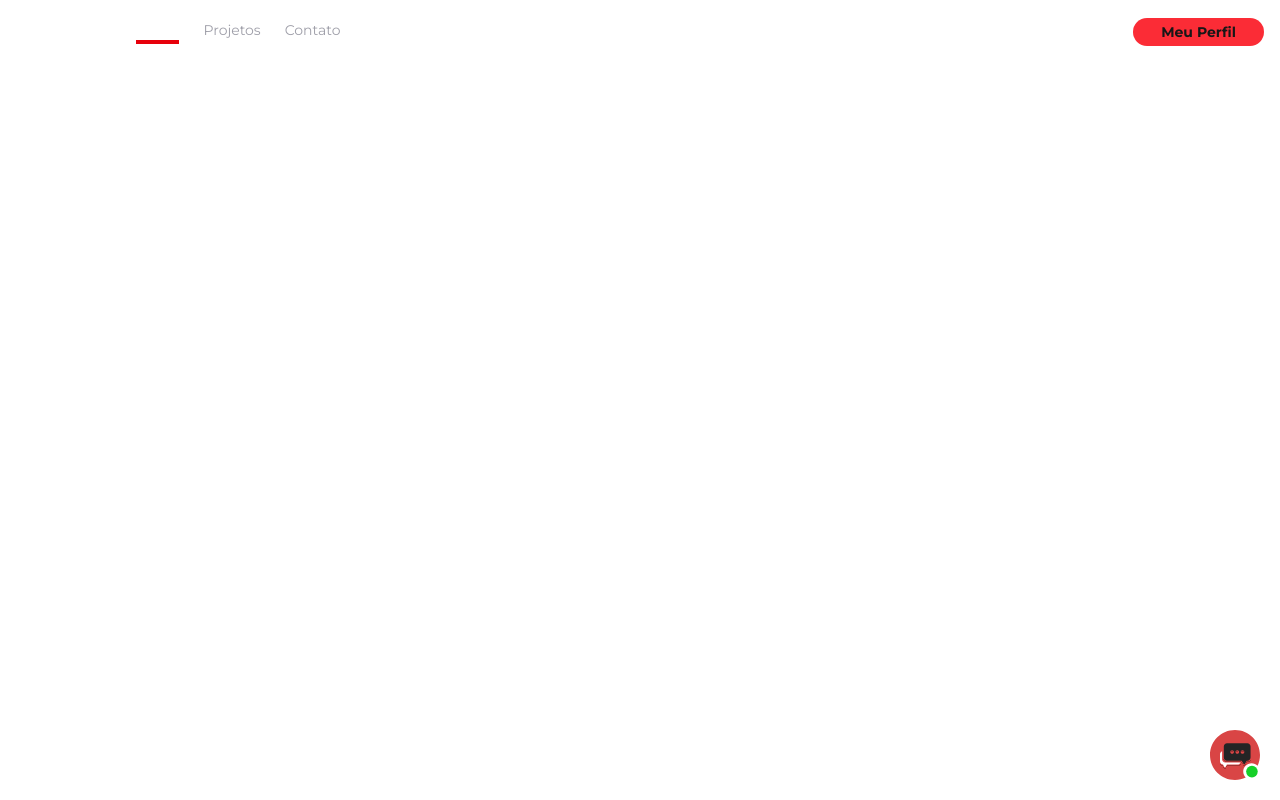
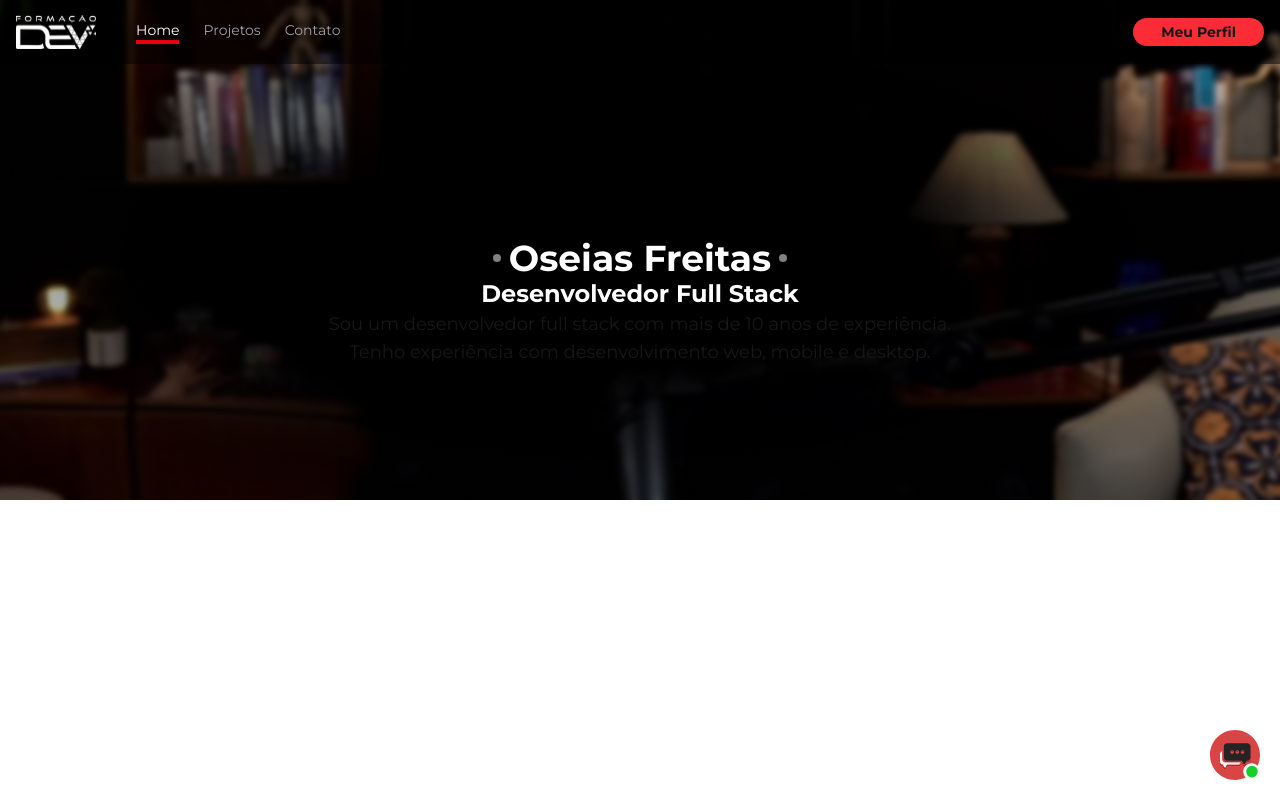
Before and after one commit to devosfr/my-front-application-next, a Next.js app: page / in a window 1280 px wide. Built offline with nearby package versions, Linux system fonts and the light colour scheme.

Commit message:
Code revision

```diff
--- a/src/app/(pages)/page.tsx
+++ b/src/app/(pages)/page.tsx
@@ -1,10 +1,15 @@
 // import Container from "@/components/shared/container"
-import Header from "@/components/shared/header"
+import Main from "@/components/landing/main"
+// import Header from "@/components/shared/header"
 // import Image from "next/image"
 
 export default function Home() {
 	return (
-        <Header />
+        // <Header />
+        <div>
+            <Main />
+        </div>
+
     // <Container className="bg-red-500">
     //     <div>Inicio</div>
     // </Container>
--- /dev/null
+++ b/src/app/(pages)/project/[id]/page.tsx
@@ -0,0 +1,13 @@
+import Header from "@/components/shared/header";
+
+export default async function ProjectPage(props: {params: Promise<{id: string}>}){
+    const {id} = await props.params;
+
+    return <div className="bg-black">
+        <Header />
+        <div>
+            <h1>Project {id}</h1>
+        </div>
+    </div>
+
+}
--- /dev/null
+++ b/src/components/landing/main.tsx
@@ -0,0 +1,25 @@
+import Header from "../shared/header";
+
+export default function Main(){
+    return (
+        <div className="flex flex-col gap-10 justify-center items-center bg-[url('/principal.jpg')] h-[500px] bg-cover bg-center">
+            <Header />
+            <div className="flex-1 flex flex-col justify-center items-center">
+                <div className="flex items-center gap-2">
+                    <span className="w-2 h-2 rounded-full bg-white/50"></span>
+                    <span className="text-white text-4xl font-bold">Oseias Freitas</span>
+                    <span className="w-2 h-2 rounded-full bg-white/50"></span>
+                </div>
+
+
+                <span className="text-white text-2xl font-bold">Desenvolvedor Full Stack</span>
+                <p className="text-ZINC-500 text-lg">
+                        Sou um desenvolvedor full stack com mais de 10 anos de experiência.
+                    </p>
+                    <p className="text-ZINC-500 text-lg">
+                        Tenho experiência com desenvolvimento web, mobile e desktop.
+                    </p>
+            </div>
+        </div>
+    )
+}
--- a/src/components/shared/header.tsx
+++ b/src/components/shared/header.tsx
@@ -5,7 +5,7 @@ import Menu from "./menu";
 
 export default function Header() {
     return (
-        <header className="flex items-center h-16">
+        <header className="w-full flex items-center h-16 bg-black/50">
         <Container className="flex-1 flex justify-between items-center">
             <div className="flex items-center gap-10">
                 <Link href="/" className="hidden sm:block">
--- a/src/components/shared/menu.tsx
+++ b/src/components/shared/menu.tsx
@@ -7,7 +7,7 @@ export default  function Menu() {
     return (
         <nav className="flex gap-6">
             <MenuItem href="/" selected={path === "/" }>Home</MenuItem>
-            <MenuItem href="/projetos" selected={path.startsWith("/projects")}>Projetos</MenuItem>
+            <MenuItem href="/project/1" selected={path.startsWith("/project")}>Projetos</MenuItem>
             <MenuItem href="/projetos" selected={false} newTab={true}>Contato</MenuItem>
         </nav>
     )
```
